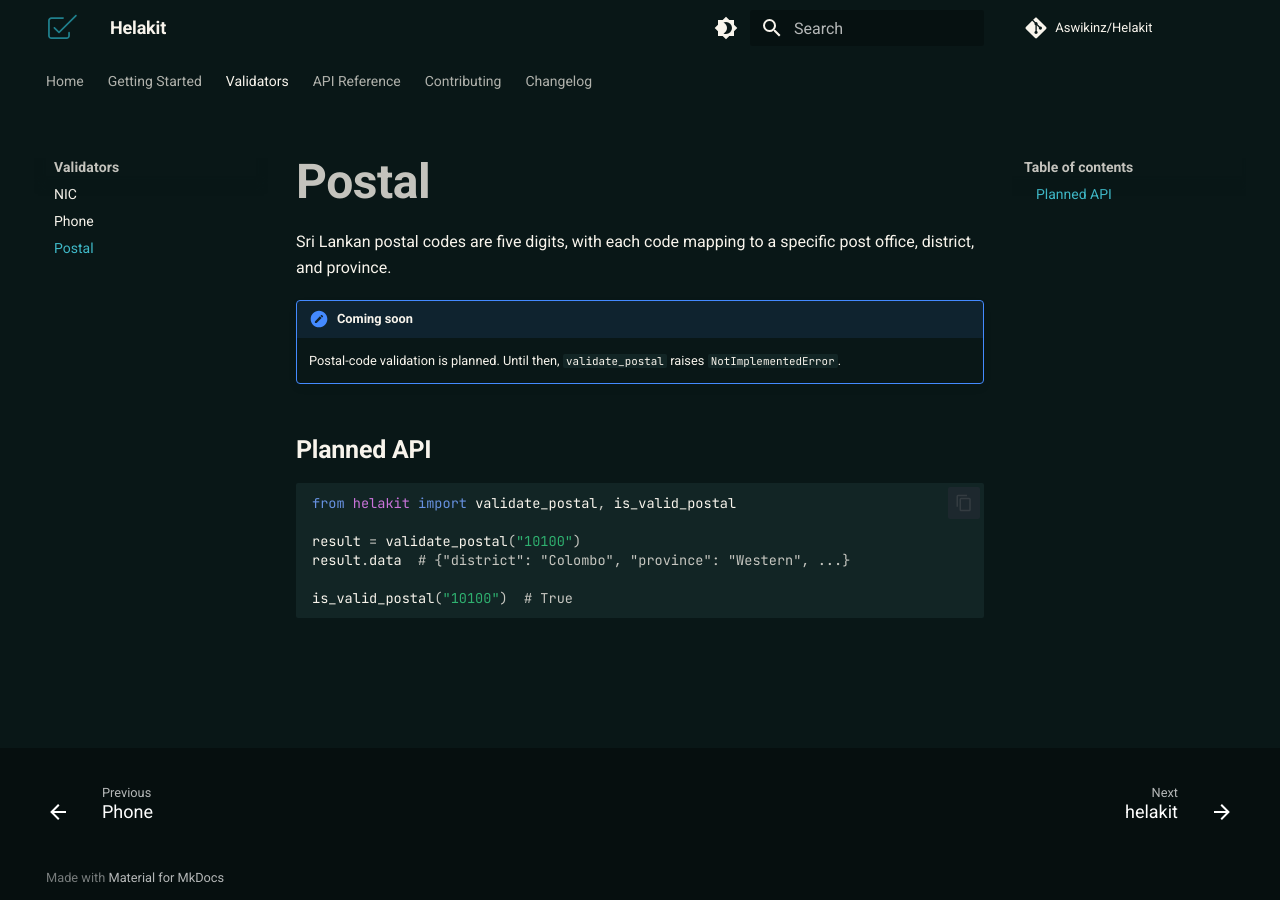
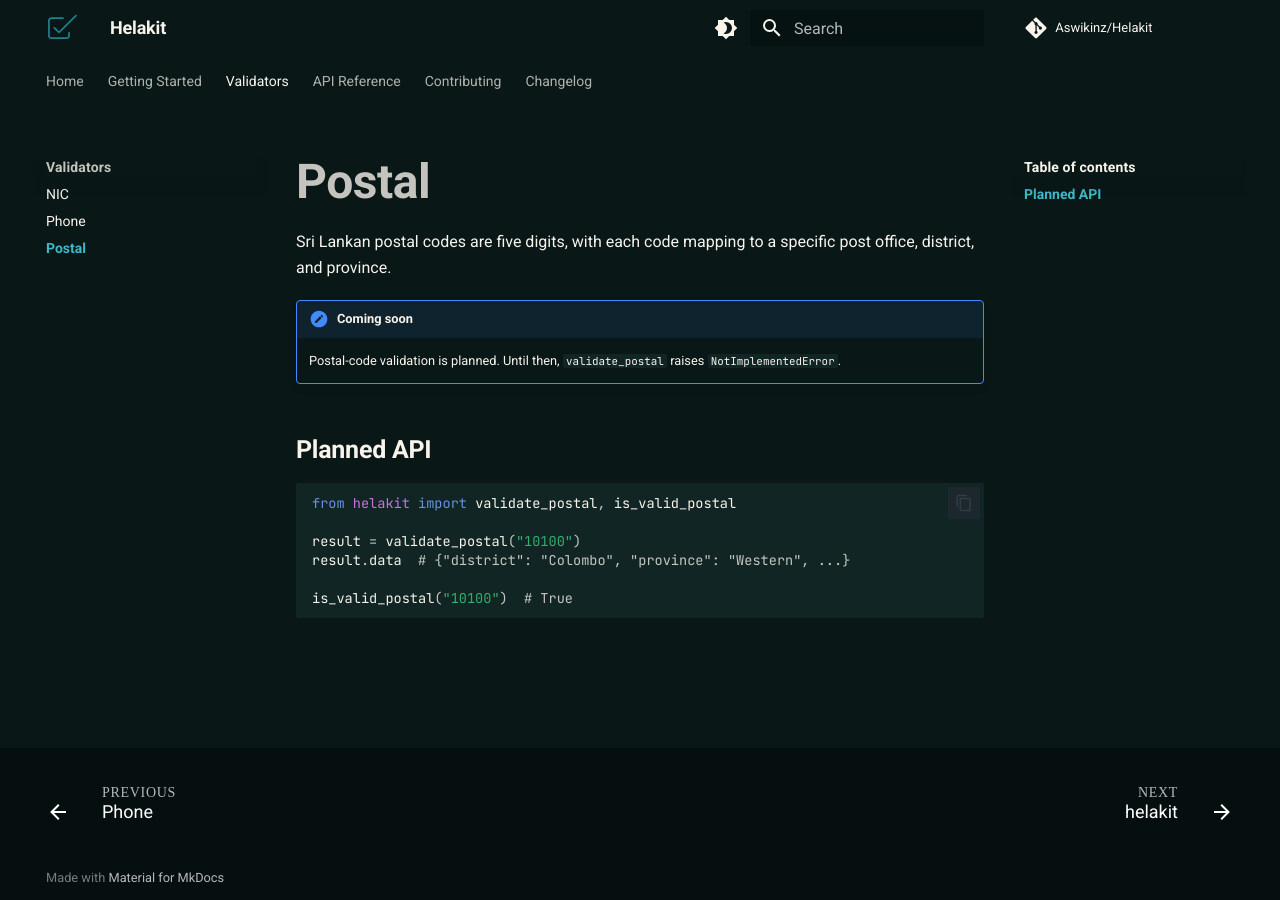
Before and after one commit to Aswikinz/Helakit, an MkDocs documentation site: the page built from docs/validators/postal.md, in a window 1280 px wide. Built offline with MkDocs 1.6.1 and Material for MkDocs 9.7.7, drawn with Linux system fonts in a browser that asks for light colours; comment, search, counter and statistics services are not loaded; the version menu is left out.

```diff
--- a/docs/stylesheets/helakit.css
+++ b/docs/stylesheets/helakit.css
@@ -102,29 +102,38 @@
   width: 1.6rem;
 }
 
-/* --- Sidebar nav alignment ------------------------------------------- *
- * Material renders section labels and leaf links at slightly different
- * indents which makes the validators sub-list look stair-stepped. Pin
- * everything to the same left edge for a tidier column.
+/* --- Sidebar polish -------------------------------------------------- *
+ * Section headers (Validators, API Reference) get a touch more weight
+ * so they stand apart from the leaf links underneath, and indentation
+ * stays at Material's default so the column edge is consistent.
  */
 
-.md-nav__item .md-nav__link {
-  padding-left: 0.4rem;
-}
-
-.md-nav--secondary .md-nav__link {
-  padding-left: 0.6rem;
-}
-
-.md-nav__item--section > .md-nav__link {
-  font-weight: 600;
+.md-nav__item--section > .md-nav__link,
+.md-nav__title {
+  font-weight: 700;
   letter-spacing: 0.01em;
   color: var(--md-default-fg-color);
 }
 
-/* Footer prev / next navigation pair */
+.md-nav__link--active {
+  font-weight: 600;
+  color: var(--hk-teal-soft);
+}
+
+[data-md-color-scheme="default"] .md-nav__link--active {
+  color: var(--hk-teal-deep);
+}
+
+/* Footer prev / next navigation pair: a touch tighter */
 .md-footer__inner.md-grid {
   padding-block: 0.6rem;
+}
+
+.md-footer__direction {
+  font-family: "Roboto Slab", serif;
+  font-size: 0.7rem;
+  letter-spacing: 0.05em;
+  text-transform: uppercase;
 }
 
 /* --- Homepage hero ---------------------------------------------------- *
@@ -303,7 +312,8 @@
  * if the validator is available.
  */
 
-.hk-section-title {
+.md-typeset .hk-section-title,
+h2.hk-section-title {
   text-align: center;
   margin: 3rem 0 1.5rem;
   font-family: "Roboto Slab", serif;
```
Also changed, not shown: docs/index.md (+2 -2 lines).
